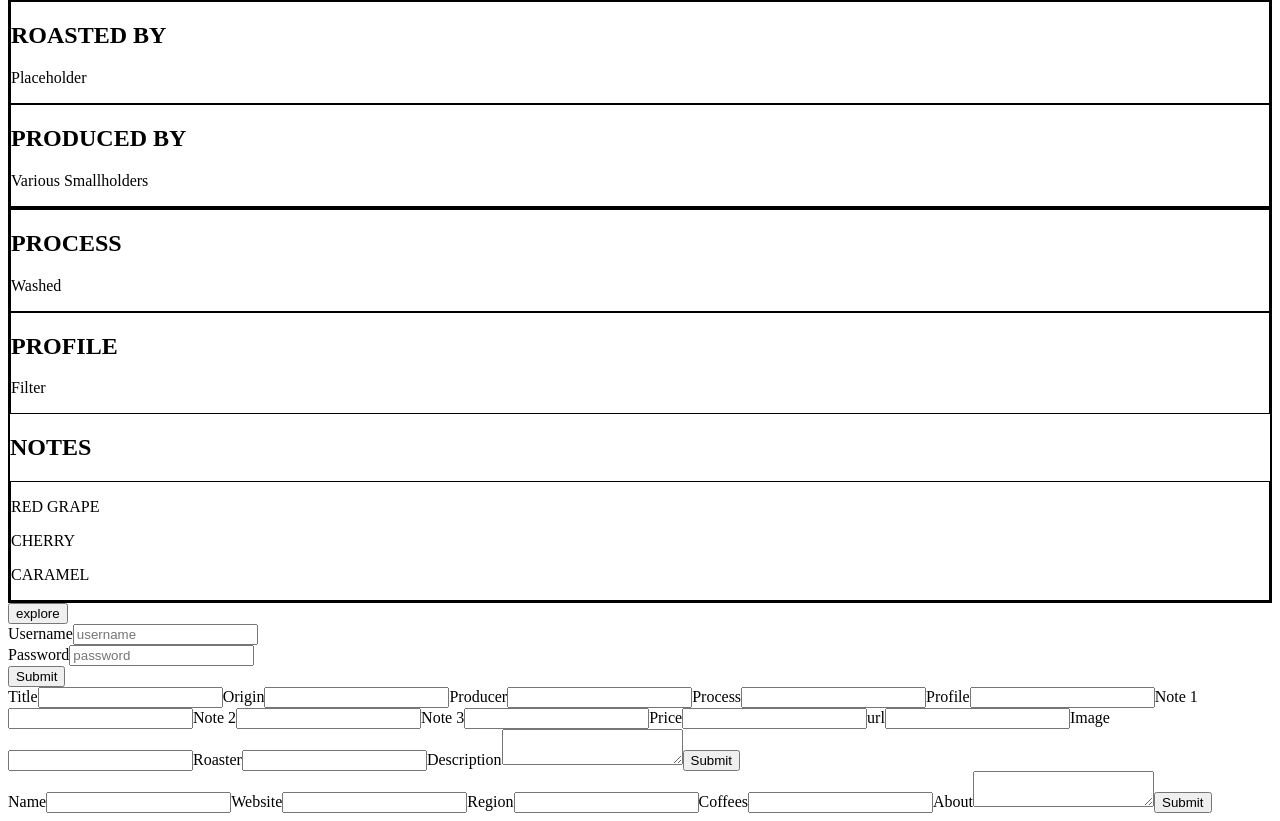
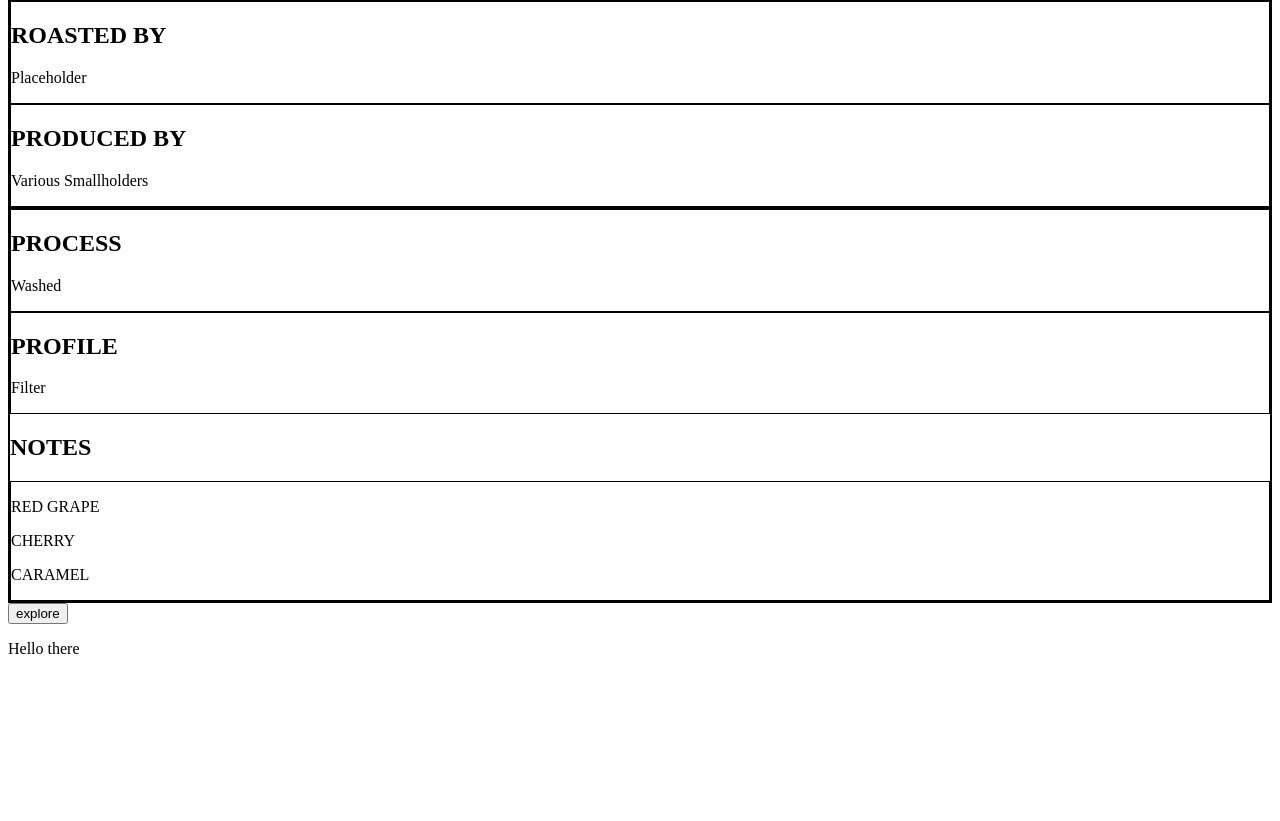
Before and after one commit to mbaxendale22/kave-io-atlas, a React (Create React App) app in the folder client/: page / in a window 1280 px wide. Shown: the part 5840-6661 px from the top of the page. After the commit the page ends 6514 px from the top, so only its background shows below. Built offline with nearby package versions, Linux system fonts and the light colour scheme; the HTML template or start-up script is replaced by a standard one.

Commit message:
no major changes made

```diff
--- a/client/src/components/LandingPage.js
+++ b/client/src/components/LandingPage.js
@@ -129,7 +129,7 @@ const LandingPage = () => {
 
     </main>
   <section id='more-recs'>
-    <Login />
+    <p>Hello there</p>
   </section>
 
 
```
